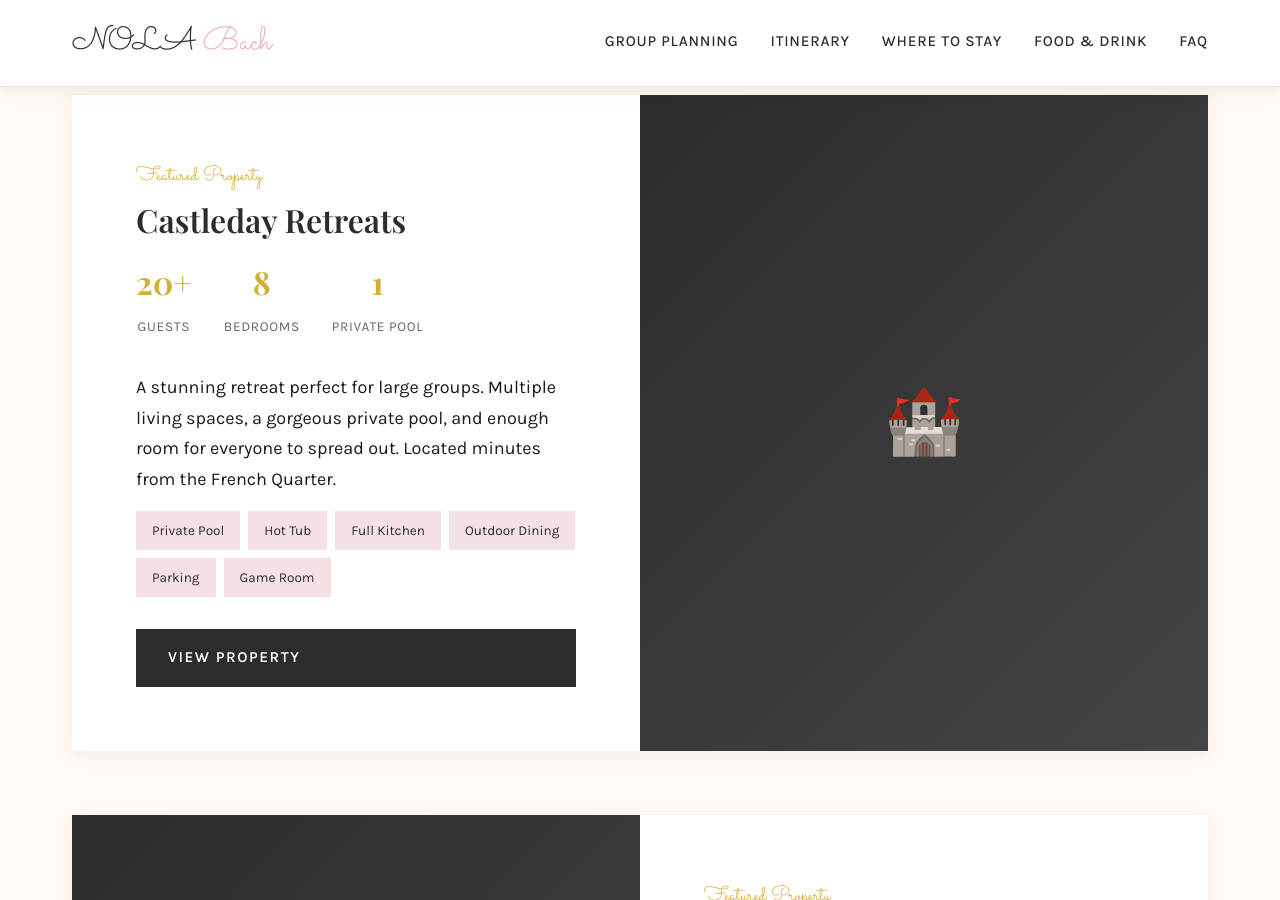
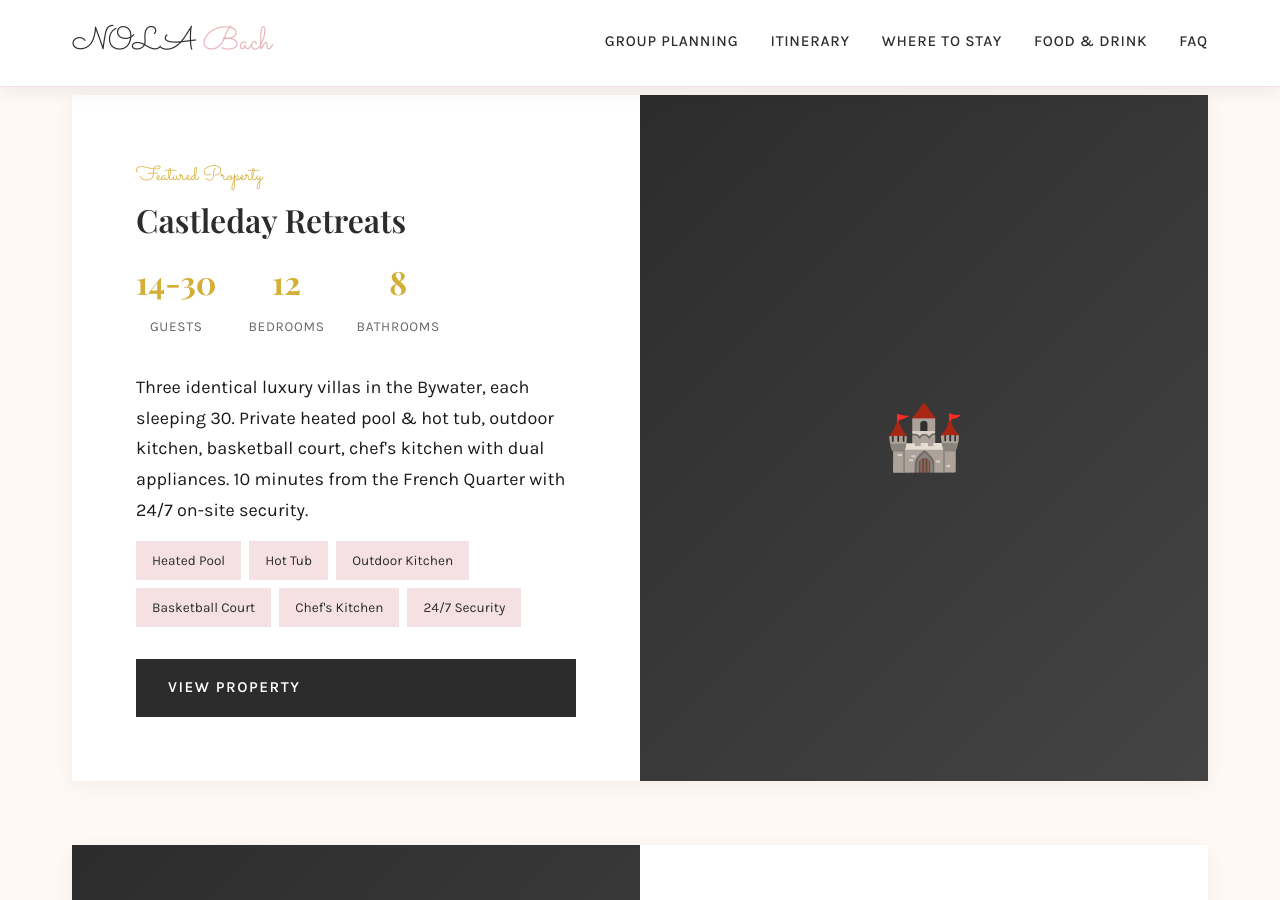
Before and after one commit to sjworth-dev/nolabach, a Jekyll site: the page built from where-to-stay.html, in a window 1280 px wide and 900 px high, scrolled down 1343 px. Built offline with Jekyll 4.4.1, drawn with Linux system fonts in a browser that asks for light colours.

Commit message:
Update Castleday info: 14-30 guests, 12 bedrooms, 8 bathrooms, correct amenities

```diff
--- a/where-to-stay.html
+++ b/where-to-stay.html
@@ -286,26 +286,26 @@
           <h3>Castleday Retreats</h3>
           <div class="property-stats">
             <div class="stat">
-              <span class="stat-number">20+</span>
+              <span class="stat-number">14-30</span>
               <span class="stat-label">Guests</span>
             </div>
             <div class="stat">
-              <span class="stat-number">8</span>
+              <span class="stat-number">12</span>
               <span class="stat-label">Bedrooms</span>
             </div>
             <div class="stat">
-              <span class="stat-number">1</span>
-              <span class="stat-label">Private Pool</span>
+              <span class="stat-number">8</span>
+              <span class="stat-label">Bathrooms</span>
             </div>
           </div>
-          <p>A stunning retreat perfect for large groups. Multiple living spaces, a gorgeous private pool, and enough room for everyone to spread out. Located minutes from the French Quarter.</p>
+          <p>Three identical luxury villas in the Bywater, each sleeping 30. Private heated pool & hot tub, outdoor kitchen, basketball court, chef's kitchen with dual appliances. 10 minutes from the French Quarter with 24/7 on-site security.</p>
           <div class="property-amenities">
-            <span class="amenity-tag">Private Pool</span>
+            <span class="amenity-tag">Heated Pool</span>
             <span class="amenity-tag">Hot Tub</span>
-            <span class="amenity-tag">Full Kitchen</span>
-            <span class="amenity-tag">Outdoor Dining</span>
-            <span class="amenity-tag">Parking</span>
-            <span class="amenity-tag">Game Room</span>
+            <span class="amenity-tag">Outdoor Kitchen</span>
+            <span class="amenity-tag">Basketball Court</span>
+            <span class="amenity-tag">Chef's Kitchen</span>
+            <span class="amenity-tag">24/7 Security</span>
           </div>
           <a href="https://castledayretreats.com" class="btn btn-primary" target="_blank">View Property</a>
         </div>
```
